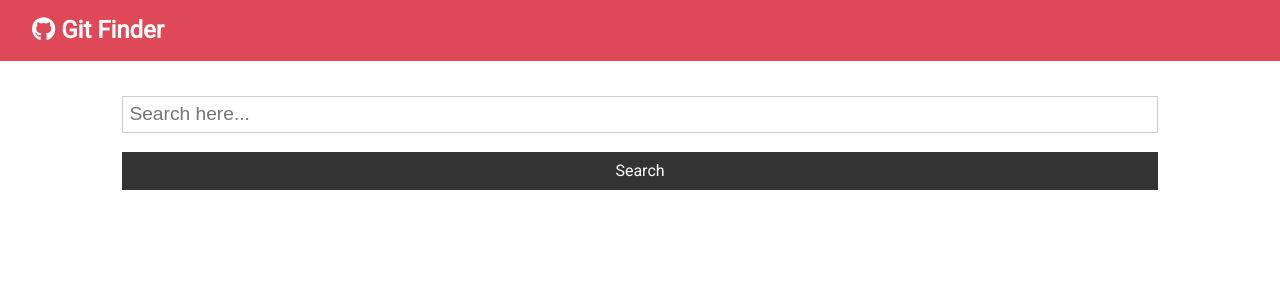
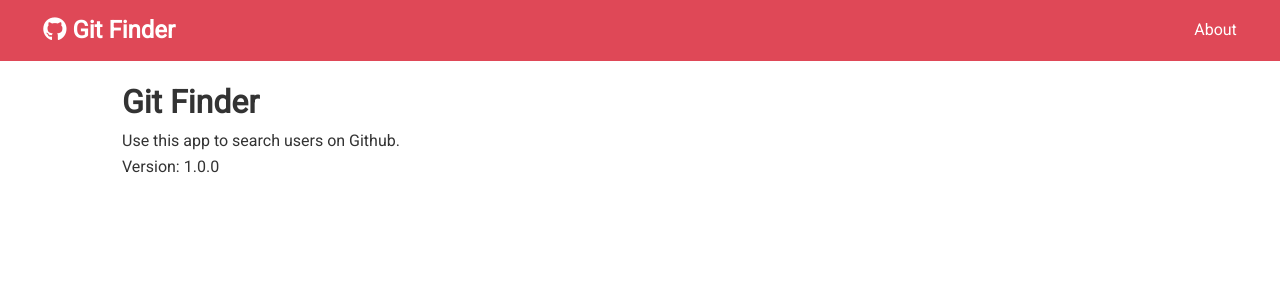
Before and after one commit to atulGupta2922/git-finder, a React (Create React App) app: page /about in a window 1280 px wide. Shown: the top 300 px of the page. Built offline with nearby package versions, Linux system fonts and the light colour scheme.

Commit message:
ETP 21-09-2022: Routers, About Page, Link tag

```diff
--- a/package.json
+++ b/package.json
@@ -9,6 +9,7 @@
     "axios": "^0.27.2",
     "react": "^18.2.0",
     "react-dom": "^18.2.0",
+    "react-router-dom": "^6.4.0",
     "react-scripts": "5.0.1",
     "web-vitals": "^2.1.4"
   },
--- a/src/App.js
+++ b/src/App.js
@@ -1,14 +1,17 @@
 import './App.css';
-import React, { Component } from 'react';
+import React, { Component, Fragment } from 'react';
+import axios from 'axios';
+import { BrowserRouter as Router, Routes, Route } from 'react-router-dom';
 import Navbar from './components/layouts/Navbar';
 import Users from './components/users/Users';
-import axios from 'axios';
 import Search from './components/users/Search';
 import Alert from './components/layouts/Alert';
+import About from './components/pages/About';
 
 class App extends Component {
   state = {
     users: [],
+    user: {},
     loading: false,
     alert: null,
   }
@@ -47,6 +50,21 @@ class App extends Component {
     }, 3000);
   }
 
+  /**p
+   * Calls user API to fetch single user
+   * @param {*} username
+   */
+  getSingleUser = async (username) => {
+    this.setState({
+      loading: true
+    });
+    const response = await axios(`${process.env.REACT_APP_GIT_BASE_URL}/users/${username}?client_id=${process.env.REACT_APP_GIT_CLIENT_ID}&client_secret=${process.env.REACT_APP_GIT_CLIENT_SECRET}`);
+    this.setState({
+      loading: false,
+      user:response.data
+    });
+  }
+
   /**
    * Renders App component (lifecycle method)
    * @returns
@@ -54,14 +72,26 @@ class App extends Component {
   render() {
     const {alert, users, loading} = this.state;
     return (
+      <Router>
         <div className='App'>
           <Navbar title='Git Finder' icon='fab fa-github' />
           <div className='container'>
             <Alert alert={alert}/>
+            <Routes>
+
+              <Route exact path='/' element={<Fragment>
                 <Search searchUsers={this.searchUsers} showClear={(users.length > 0) ? true : false} clearUsers={this.clearUsers} setAlert={this.setAlert}/>
                 <Users userData={users} loading={loading}/>
+              </Fragment>}>
+              </Route>
+
+              <Route path='/about' element={<About/>}>
+              </Route>
+
+            </Routes>
           </div>
         </div>
+      </Router>
     );
   }
 }
--- a/src/components/layouts/Navbar.js
+++ b/src/components/layouts/Navbar.js
@@ -1,13 +1,19 @@
 import React from "react";
 import PropTypes from 'prop-types';
+import { Link } from "react-router-dom";
 
 const Navbar = (props) => {
     return (
         <div>
             <nav className="navbar bg-primary">
                 <h2>
-                    <i className={props.icon}></i> {props.title}
+                    <Link to="/"><i className={props.icon}></i> {props.title}</Link>
                 </h2>
+                <ul>
+                    <li>
+                        <Link to="/about">About</Link>
+                    </li>
+                </ul>
             </nav>
         </div>
     );
--- /dev/null
+++ b/src/components/pages/About.js
@@ -0,0 +1,15 @@
+import React from 'react'
+
+const About = () => {
+  return (
+    <div>
+        <h1>Git Finder</h1>
+        <p>
+            Use this app to search users on Github.
+        </p>
+        <p>Version: 1.0.0</p>
+    </div>
+  )
+}
+
+export default About
--- a/src/components/users/Search.js
+++ b/src/components/users/Search.js
@@ -1,4 +1,3 @@
-import axios from "axios";
 import React, { Component } from "react";
 
 class Search extends Component {
--- a/src/components/users/UserItem.js
+++ b/src/components/users/UserItem.js
@@ -1,13 +1,14 @@
 import React from "react";
+import { Link } from "react-router-dom";
 
 const UserItem = (props) => {
-    const { login, id, avatar_url, html_url } = props.userData;
+    const { login, id, avatar_url } = props.userData;
     return (
         <div className='card text-center' key={id} >
             <img src={avatar_url} className='round-img' style={{ width: '60px' }} alt='avatar' />
             <h3>{login}</h3>
             <div>
-                <a className='btn btn-dark btn-sm my-1' href={html_url}>More</a>
+                <Link className='btn btn-dark btn-sm my-1' to={`/user/${login}`}>More</Link>
             </div>
         </div>
     )
```
Also changed, not shown: src/components/pages/User.js (added, +11 -0 lines), 1 other file (tests, documents, lock files or other folders). Lines whose indentation alone changed are shown as unchanged.
